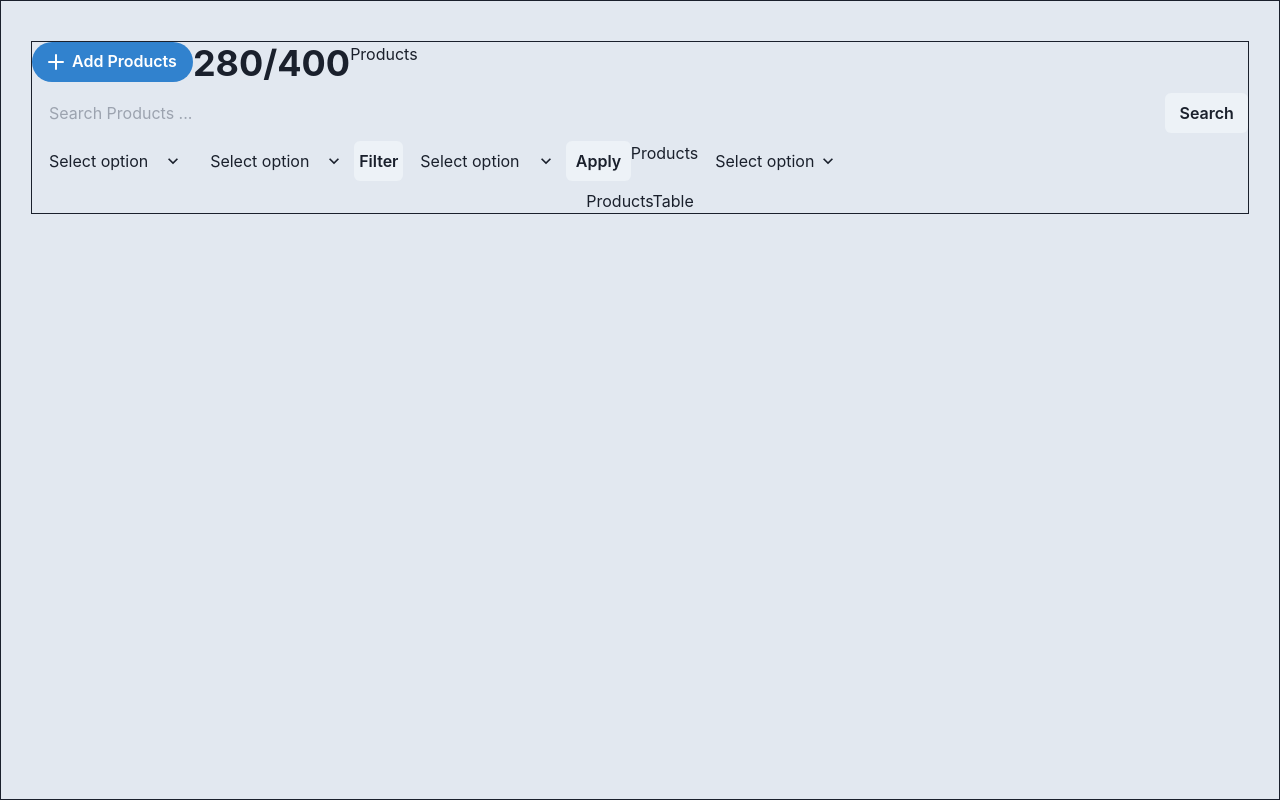
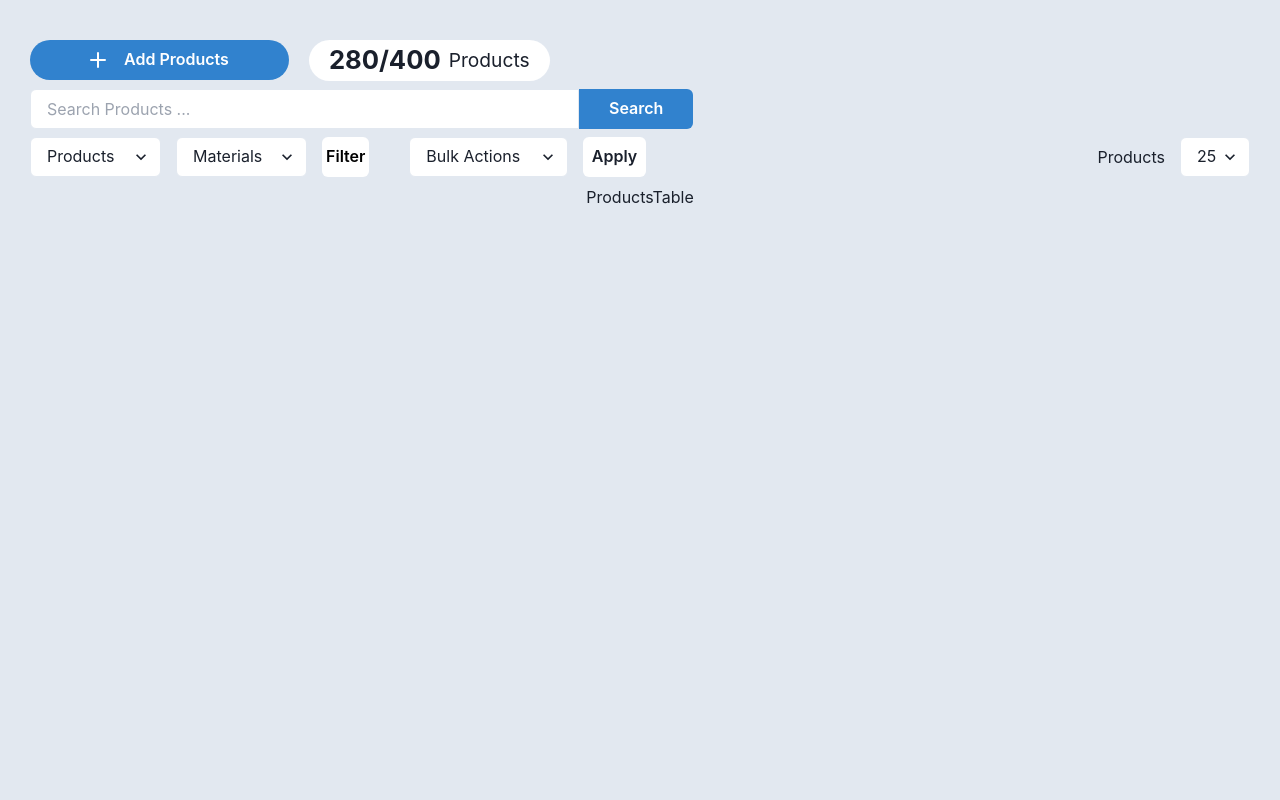
Before and after one commit to er-priyanka/directory-listing_kdigitalcurry, a React (Create React App) app in the folder frontend/: page / in a window 1280 px wide. Built offline with nearby package versions, Linux system fonts and the light colour scheme.

Commit message:
modified home file and added style

```diff
--- a/frontend/src/Pages/Home.jsx
+++ b/frontend/src/Pages/Home.jsx
@@ -8,58 +8,69 @@ const Home = () => {
     const {isOpen, onOpen, onClose} = useDisclosure();
 
   return (
-    <Box bg='gray.200'  w='100%' minH={'100vh'} border='1px'>
+    <Box bg='gray.200'  w='100%' minH={'100vh'}>
         <Stack
-        border='1px'
-        mx='30px'
-        my='40px'
+        px='30px'
+        py='40px'
         >
             {/* Top section */}
-            <Flex>
+            <Flex gap={'20px'}>
                 {/* Add products popup modal */}
-                <Button colorScheme='blue' borderRadius='50px'  leftIcon={<AddIcon />} onClick={onOpen}>
+                <Button
+                colorScheme='blue'
+                borderRadius='50px'
+                px='60px' py='10px'
+                gap='10px'
+                leftIcon={<AddIcon />} onClick={onOpen}>
                     Add Products
                 </Button>
+                {/* open when click on add products button */}
                 <AddProductsModal isOpen={isOpen} onClose={onClose} />
-                <Flex>
-                    <Heading>280/400</Heading>
-                    <Text>Products</Text>
+
+                <Flex
+                bg="white" gap={2}
+                px='20px' py='5px' borderRadius={'50px'}
+                 alignItems={'center'}>
+                    <Heading fontSize={'1.6rem'}>280/400</Heading>
+                    <Text fontSize='1.2rem'>Products</Text>
                 </Flex>
             </Flex>
 
             <Flex>
-                <Input placeholder='Search Products ...' />
-                <Button>Search</Button>
+                <Input w='45%' borderRightRadius='none' bg='white' placeholder='Search Products ...' />
+                <Button px="30px" borderLeftRadius='none' colorScheme='blue'>Search</Button>
             </Flex>
 
             {/* Filter section */}
-            <Flex>
+            <Flex justifyContent='space-between'>
                 {/* part 1 */}
-                <Flex>
-                    <Flex>
-                        <Select placeholder='Select option'>
+                <Flex gap='40px' alignItems={'center'}>
+                    <Flex gap='15px' alignItems={'center'}>
+                        <Select
+                        bg="white"
+                         placeholder='Products'>
                             <option value='option1'>Option 1</option>
                             <option value='option2'>Option 2</option>
                             <option value='option3'>Option 3</option>
                         </Select>
 
-                        <Select placeholder='Select option'>
+                        <Select bg='white' placeholder='Materials'>
                             <option value='option1'>Option 1</option>
                             <option value='option2'>Option 2</option>
                             <option value='option3'>Option 3</option>
                         </Select>
 
-                        <Button>Filter</Button>
+                        <Button bg='white' color='black'>Filter</Button>
 
                     </Flex>
 
-                    <Flex>
-                        <Select placeholder='Select option'>
+                    <Flex gap={'15px'}>
+                        <Select bg='white' placeholder='Bulk Actions'>
                             <option value='option1'>Option 1</option>
                             <option value='option2'>Option 2</option>
                             <option value='option3'>Option 3</option>
                         </Select>
-                        <Button>Apply</Button>
+                        <Button bg='white'>Apply</Button>
                     </Flex>
 
                 </Flex>
@@ -67,12 +78,12 @@ const Home = () => {
 
 
                 {/* part 2 */}
-                <Flex>
+                <Flex gap="15px" alignItems={'center'}>
                     <Text>Products</Text>
-                    <Select placeholder='Select option'>
-                        <option value='option1'>Option 1</option>
-                        <option value='option2'>Option 2</option>
-                        <option value='option3'>Option 3</option>
+                    <Select bg='white' placeholder='25'>
+                        <option value='option1'>12</option>
+                        <option value='option2'>22</option>
+                        <option value='option3'>23</option>
                     </Select>
                 </Flex>
 
```
